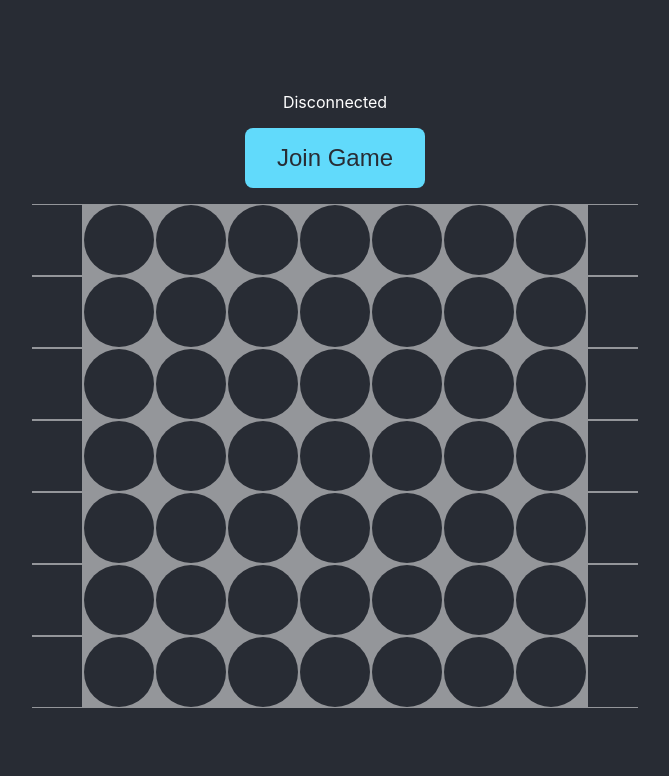
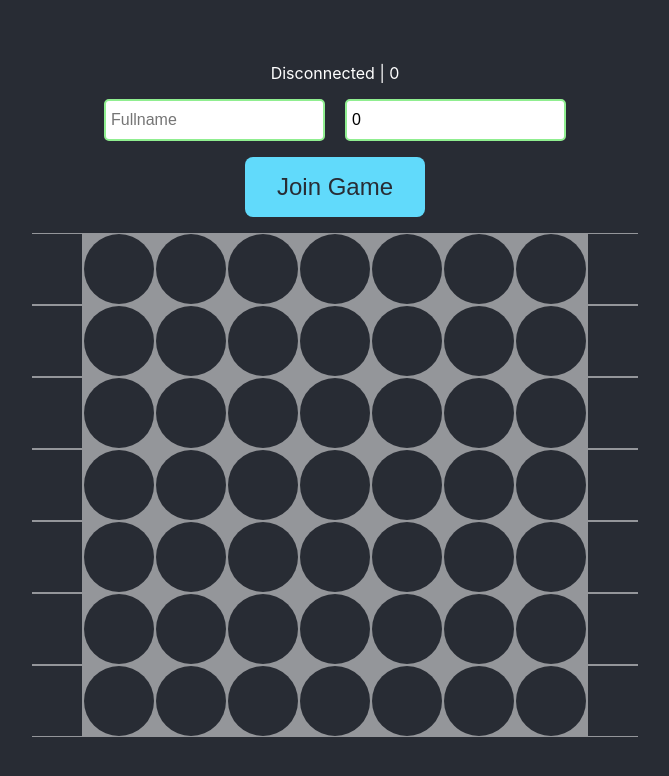
Before and after one commit to KhalidObaide/sidestacker-frontend, a React (Create React App) app: page / in a window 1280 px wide. Shown: the top 776 px of the page, without its empty margins (305-974 px from the left). Built offline with nearby package versions, Linux system fonts and the light colour scheme; no server answers.

Commit message:
Implement and integrate lobby

```diff
--- a/src/App.tsx
+++ b/src/App.tsx
@@ -7,7 +7,7 @@ import {
   GameStatus,
   ReadyStatuses,
   Direction,
-  StatusMessages,
+  StatusMessages
 } from "./structures";
 
 const SOCKET_SERVER = "http://54.235.114.223:5000";
@@ -15,6 +15,14 @@ const socket = io(SOCKET_SERVER);
 
 function App() {
   const boardRef = useRef<any>(null);
+  const [fullname, setFullname] = React.useState<string>("");
+  const [gameCode, setGameCode] = React.useState<number>(0);
+  const [error, setError] = React.useState<string>("");
+
+  React.useEffect(() => {
+      if ( error ) alert(error)
+  }, [error]);
+
   const [game, setGame] = React.useState<Game>({
     status: GameStatus.Disconnected,
     game_id: 0,
@@ -24,13 +32,18 @@ function App() {
 
   const matchGame = () => {
     socket.connect();
-    socket.emit("match");
+    socket.emit("match", { fullname, code: gameCode });
     if (boardRef.current) boardRef.current.resetMasterBoard();
   };
   const leaveGame = () => socket.emit("leave");
   const makeMove = (row: number, direction: Direction) => {
     socket.emit("move", { move: direction.toString() + row.toString() });
   };
+
+  socket.on("error", (error: string) => {
+      socket.disconnect();
+      setError(error);
+  });
 
   socket.on("game", (game: Game) => {
     setGame(game);
@@ -41,7 +54,23 @@ function App() {
 
   return (
     <div className="App">
-      <div>{StatusMessages[game.status]}</div>
+      <div>{StatusMessages[game.status]} | {game.game_id} </div>
+      <div>
+        <input
+            type="text"
+            value={fullname}
+            onChange={(e) => setFullname(e.target.value)}
+            className="input-basic"
+            placeholder="Fullname"
+        />
+        <input
+            type="number"
+            value={gameCode}
+            onChange={(e) => setGameCode(parseInt(e.target.value))}
+            className="input-basic"
+            placeholder="Game Code"
+        />
+      </div>
       {ReadyStatuses.includes(game.status) && (
         <button className="cta" onClick={matchGame}>
           Join Game
--- a/src/index.css
+++ b/src/index.css
@@ -41,12 +41,13 @@ body {
     gap: 10px;
 }
 
-.user-information .fullname {
+.input-basic {
     border: 2px solid lightgreen;
     padding: 10px 5px;
-    font-size: 1.5rem;
+    font-size: 1rem;
     border-radius: 5px;
     outline: none;
+    margin: 0px 10px;
 }
 
 .user-information .submit {
```
